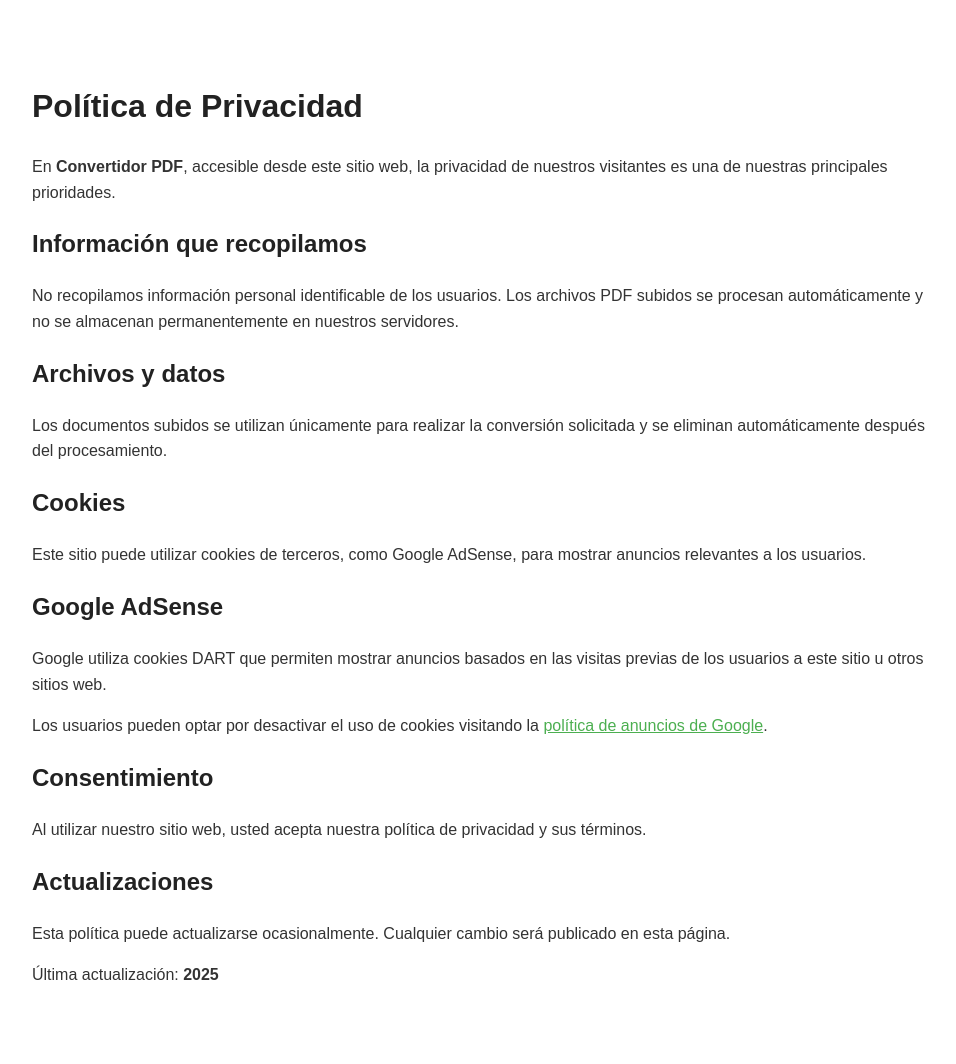
After one commit to jemartinezs-arch/convertidor_pdf, a Flask app: page /privacy in a window 1280 px wide. The commit adds this page. Shown: the whole page, without its empty margins (158-1114 px from the left). Run offline with Flask 3, Linux system fonts and the light colour scheme.

Commit message:
Agregar política de privacidad para AdSense

```diff
--- a/app.py
+++ b/app.py
@@ -139,6 +139,12 @@ def procesar_pagina(word, page):
 def home():
     return render_template("index.html")
 
+@app.route("/privacy")
+def privacy():
+    return render_template("privacy.html")
+
+
+
 # PDF → PNG
 @app.route("/convert/png", methods=["POST"])
 def pdf_to_png():
--- a/templates/index.html
+++ b/templates/index.html
@@ -151,6 +151,9 @@ document.getElementById('fileInputWord').addEventListener('change', (e) => {
     document.getElementById('fileNameWord').textContent = e.target.files[0].name;
 });
 </script>
+<footer style="text-align:center; margin-top:40px; font-size:14px;">
+    <a href="/privacy">Política de Privacidad</a>
+</footer>
 
 </body>
 </html>
--- /dev/null
+++ b/templates/privacy.html
@@ -0,0 +1,52 @@
+<!DOCTYPE html>
+<html lang="es">
+<head>
+    <meta charset="UTF-8">
+    <title>Política de Privacidad | Convertidor PDF</title>
+    <meta name="description" content="Política de privacidad del convertidor PDF a Word y PNG online.">
+    <style>
+        body {
+            font-family: Arial, sans-serif;
+            max-width: 900px;
+            margin: 40px auto;
+            padding: 20px;
+            line-height: 1.6;
+            color: #333;
+        }
+        h1, h2 {
+            color: #222;
+        }
+        a {
+            color: #4CAF50;
+        }
+    </style>
+</head>
+<body>
+
+<h1>Política de Privacidad</h1>
+
+<p>En <strong>Convertidor PDF</strong>, accesible desde este sitio web, la privacidad de nuestros visitantes es una de nuestras principales prioridades.</p>
+
+<h2>Información que recopilamos</h2>
+<p>No recopilamos información personal identificable de los usuarios. Los archivos PDF subidos se procesan automáticamente y no se almacenan permanentemente en nuestros servidores.</p>
+
+<h2>Archivos y datos</h2>
+<p>Los documentos subidos se utilizan únicamente para realizar la conversión solicitada y se eliminan automáticamente después del procesamiento.</p>
+
+<h2>Cookies</h2>
+<p>Este sitio puede utilizar cookies de terceros, como Google AdSense, para mostrar anuncios relevantes a los usuarios.</p>
+
+<h2>Google AdSense</h2>
+<p>Google utiliza cookies DART que permiten mostrar anuncios basados en las visitas previas de los usuarios a este sitio u otros sitios web.</p>
+<p>Los usuarios pueden optar por desactivar el uso de cookies visitando la <a href="https://policies.google.com/technologies/ads" target="_blank">política de anuncios de Google</a>.</p>
+
+<h2>Consentimiento</h2>
+<p>Al utilizar nuestro sitio web, usted acepta nuestra política de privacidad y sus términos.</p>
+
+<h2>Actualizaciones</h2>
+<p>Esta política puede actualizarse ocasionalmente. Cualquier cambio será publicado en esta página.</p>
+
+<p>Última actualización: <strong>2025</strong></p>
+
+</body>
+</html>
```
